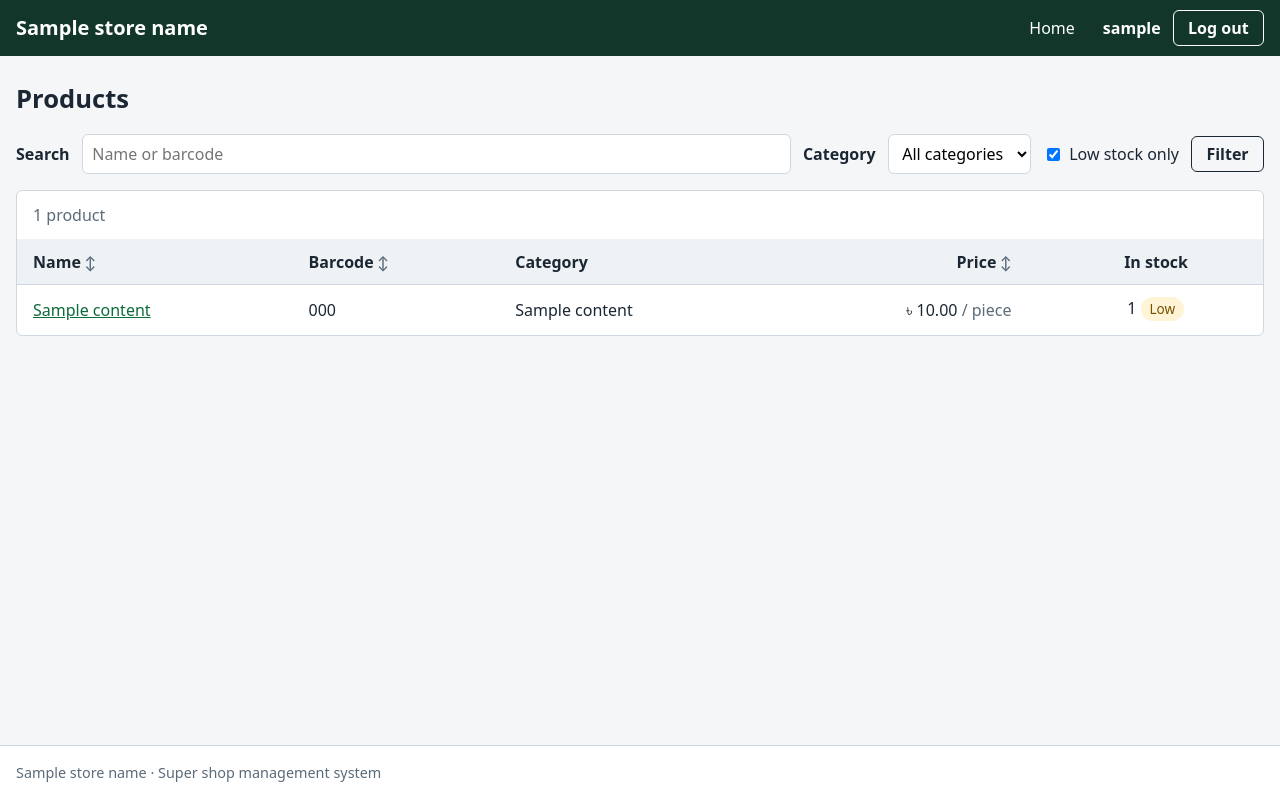
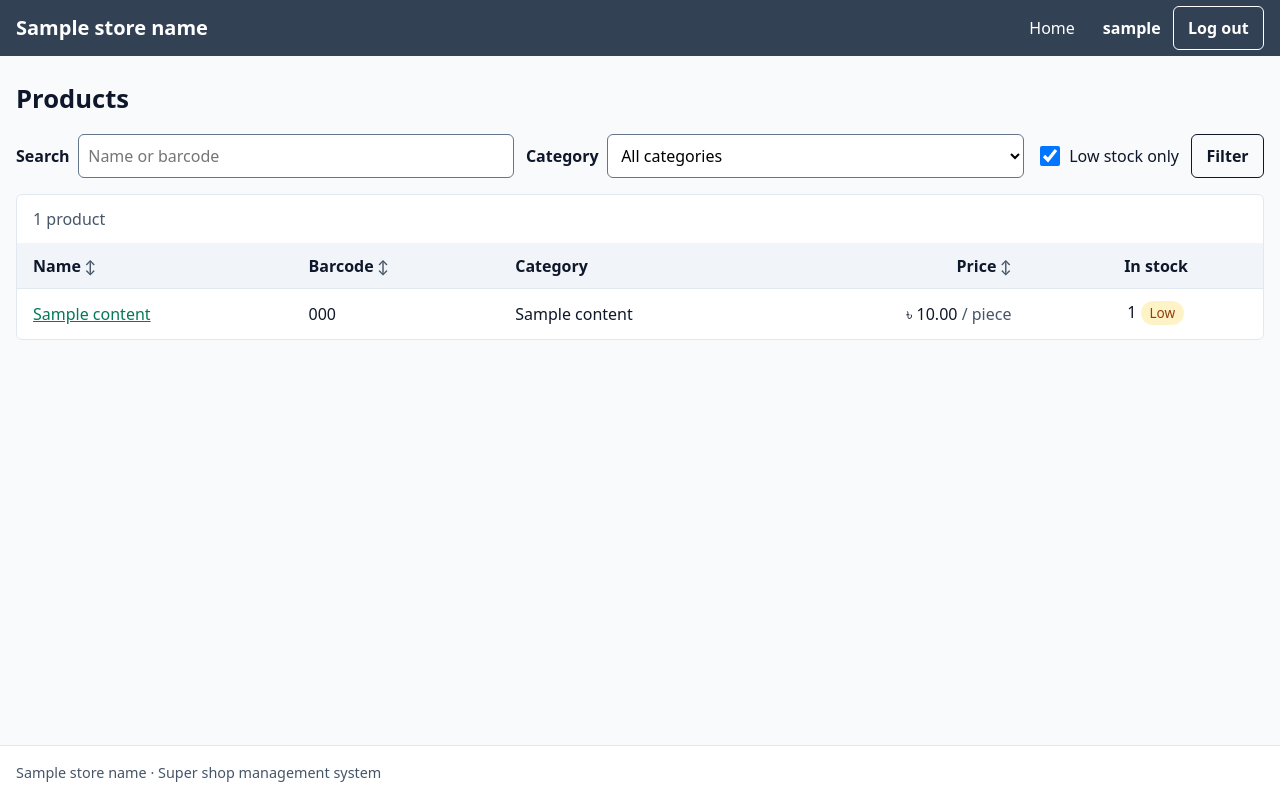
Before and after one commit to ami-JANI/smartmart, a Spring app: template src/main/resources/templates/inventory/products.html in a window 1280 px wide. Run offline with Thymeleaf, Linux system fonts and the light colour scheme; the template is opened without the code that fills it: most values are stand-ins (such as "Sample title", 1, 10 or a date in 2020); data that the repository does not hold is empty; some of the project's set-up classes (security, data sources, template engines, error pages and the like) are left out, and stand-ins take their place.

Commit message:
feat(ui): restyle pages with slate and green palette
Colours follow an inventory palette, darkened so text keeps 4.5:1
contrast and field borders and the focus ring 3:1. Every button and
field is at least 44px tall, buttons give hover and press feedback,
and the product filter labels stay next to their controls on a phone.
No new fonts or libraries.

Refs: SCRUM-38

```diff
--- a/src/main/resources/static/css/app.css
+++ b/src/main/resources/static/css/app.css
@@ -1,21 +1,30 @@
 /* SmartMart shared stylesheet. One file for every page (SCRUM-38). */
 
 :root {
-    --color-bg: #f4f6f8;
+    /* Slate and stock green ("Inventory & Stock Management" palette), darkened where
+       needed so text keeps a 4.5:1 contrast and control borders 3:1. */
+    --color-bg: #f8fafc;
     --color-surface: #ffffff;
-    --color-text: #1b2733;
-    --color-muted: #5b6b7a;
-    --color-border: #cfd8e0;
-    --color-primary: #0b6b3a;
-    --color-primary-dark: #084f2b;
-    --color-header: #12372a;
+    --color-subtle: #f1f5f9;
+    --color-text: #0f172a;
+    --color-muted: #475569;
+    --color-border: #e2e8f0;
+    --color-input-border: #64748b;
+    --color-primary: #047857;
+    --color-primary-dark: #065f46;
+    --color-header: #334155;
     --color-header-text: #ffffff;
-    --color-error: #a61b1b;
-    --color-error-bg: #fdecec;
-    --color-info: #0b4f8a;
-    --color-info-bg: #e8f2fc;
-    --color-success: #0b6b3a;
-    --color-success-bg: #e6f5ec;
+    --color-ring: #1d4ed8;
+    --color-error: #b91c1c;
+    --color-error-bg: #fef2f2;
+    --color-info: #1d4ed8;
+    --color-info-bg: #eff6ff;
+    --color-success: #047857;
+    --color-success-bg: #ecfdf5;
+    --color-warn: #92400e;
+    --color-warn-bg: #fef3c7;
+    --control-height: 2.75rem;
+    --transition: 150ms ease;
     --radius: 6px;
     --space: 1rem;
     --font: system-ui, -apple-system, "Segoe UI", Roboto, "Helvetica Neue", Arial, sans-serif;
@@ -191,7 +203,7 @@ main.container {
 
 .btn {
     display: inline-block;
-    min-height: 2.75rem;
+    min-height: var(--control-height);
     padding: .5rem 1.25rem;
     font: inherit;
     font-weight: 600;
@@ -200,11 +212,15 @@ main.container {
     cursor: pointer;
     border: 1px solid transparent;
     border-radius: var(--radius);
+    transition: background-color var(--transition), border-color var(--transition), color var(--transition);
 }
 .btn-primary { background: var(--color-primary); color: #fff; }
-.btn-primary:hover { background: var(--color-primary-dark); }
+.btn-primary:hover { background: var(--color-primary-dark); color: #fff; }
 .btn-secondary { background: transparent; color: inherit; border-color: currentColor; }
-.btn-small { min-height: 2.25rem; padding: .25rem .9rem; }
+/* A see-through tint, so the hover also shows on the slate header. */
+.btn-secondary:hover { background: rgba(100, 116, 139, .16); color: inherit; }
+.btn:active:not(:disabled) { transform: translateY(1px); }
+.btn-small { min-height: var(--control-height); padding: .4rem .9rem; }
 .btn-block { display: block; width: 100%; }
 
 .alert {
@@ -291,7 +308,9 @@ main.container {
 .table { width: 100%; border-collapse: collapse; }
 .table caption { text-align: left; padding: .75rem 1rem; color: var(--color-muted); }
 .table th, .table td { padding: .65rem 1rem; text-align: left; vertical-align: middle; border-bottom: 1px solid var(--color-border); }
-.table thead th { background: #eef2f5; font-weight: 600; white-space: nowrap; }
+.table thead th { background: var(--color-subtle); font-weight: 600; white-space: nowrap; }
+.table tbody tr { transition: background-color var(--transition); }
+.table tbody tr:hover td { background: var(--color-bg); }
 .table tbody tr:last-child td { border-bottom: 0; }
 .table .num { text-align: right; font-variant-numeric: tabular-nums; white-space: nowrap; }
 .table .actions { white-space: nowrap; text-align: right; }
@@ -304,19 +323,19 @@ main.container {
     margin: 0 .25rem .25rem 0;
     font-size: .85rem;
     border-radius: 999px;
-    background: #e3e9ee;
+    background: var(--color-border);
     color: var(--color-text);
 }
 .badge-ok { background: var(--color-success-bg); color: var(--color-success); }
-.badge-off { background: #eceff1; color: var(--color-muted); }
-.badge-warn { background: #fff4d6; color: #7a5200; }
+.badge-off { background: var(--color-subtle); color: var(--color-muted); }
+.badge-warn { background: var(--color-warn-bg); color: var(--color-warn); }
 .badge-bad { background: var(--color-error-bg); color: var(--color-error); }
 
 .form fieldset { margin: 0 0 1rem; padding: .75rem 1rem; border: 1px solid var(--color-border); border-radius: var(--radius); }
 .form fieldset.has-error { border-color: var(--color-error); }
 .form legend { padding: 0 .35rem; font-weight: 600; }
 .check-list { list-style: none; margin: 0; padding: 0; }
-.check-list label { display: flex; align-items: center; gap: .6rem; min-height: 2.5rem; margin: 0; font-weight: 400; cursor: pointer; }
+.check-list label { display: flex; align-items: center; gap: .6rem; min-height: var(--control-height); margin: 0; font-weight: 400; cursor: pointer; }
 .check-list input[type="checkbox"] { width: 1.25rem; height: 1.25rem; }
 
 .form-narrow { max-width: 34rem; }
@@ -327,13 +346,16 @@ main.container {
 
 .toolbar { display: flex; flex-wrap: wrap; align-items: center; gap: .5rem .75rem; margin-bottom: var(--space); }
 .toolbar label { font-weight: 600; }
-.toolbar .toolbar-check { display: flex; align-items: center; gap: .4rem; min-height: 2.5rem; font-weight: 400; cursor: pointer; }
-.toolbar input[type="search"] { flex: 1 1 12rem; min-width: 0; }
+/* Each label stays on the same line as its control when the bar wraps on a phone. */
+.toolbar-field { display: flex; align-items: center; gap: .5rem; flex: 1 1 14rem; min-width: 0; }
+.toolbar .toolbar-check { display: flex; align-items: center; gap: .4rem; min-height: var(--control-height); font-weight: 400; cursor: pointer; }
+.toolbar .toolbar-check input { width: 1.25rem; height: 1.25rem; }
+.toolbar input[type="search"], .toolbar-field select { flex: 1 1 auto; min-width: 0; }
 .toolbar select, .toolbar input[type="search"] {
-    min-height: 2.5rem;
+    min-height: var(--control-height);
     padding: .4rem .6rem;
     font: inherit;
-    border: 1px solid var(--color-border);
+    border: 1px solid var(--color-input-border);
     border-radius: var(--radius);
     background: #fff;
 }
--- a/src/main/resources/templates/inventory/products.html
+++ b/src/main/resources/templates/inventory/products.html
@@ -38,15 +38,19 @@
     <p class="alert alert-success" role="status" th:if="${message}" th:text="${message}">Saved.</p>
 
     <form th:action="@{/products}" method="get" class="toolbar">
+        <span class="toolbar-field">
             <label for="q">Search</label>
             <input type="search" id="q" name="q" th:value="${q}" maxlength="120" autocomplete="off"
                    placeholder="Name or barcode">
+        </span>
+        <span class="toolbar-field">
             <label for="category">Category</label>
             <select id="category" name="category">
                 <option value="">All categories</option>
                 <option th:each="c : ${categories}" th:value="${c.id}" th:text="${c.path}"
                         th:selected="${selectedCategory != null and c.id == selectedCategory}">Category</option>
             </select>
+        </span>
         <label class="toolbar-check">
             <input type="checkbox" name="lowStock" value="true" th:checked="${lowStockOnly}"> Low stock only
         </label>
```
Also changed, not shown: other parts of src/main/resources/static/css/app.css (+19 -15 lines). Lines whose indentation alone changed are shown as unchanged.
